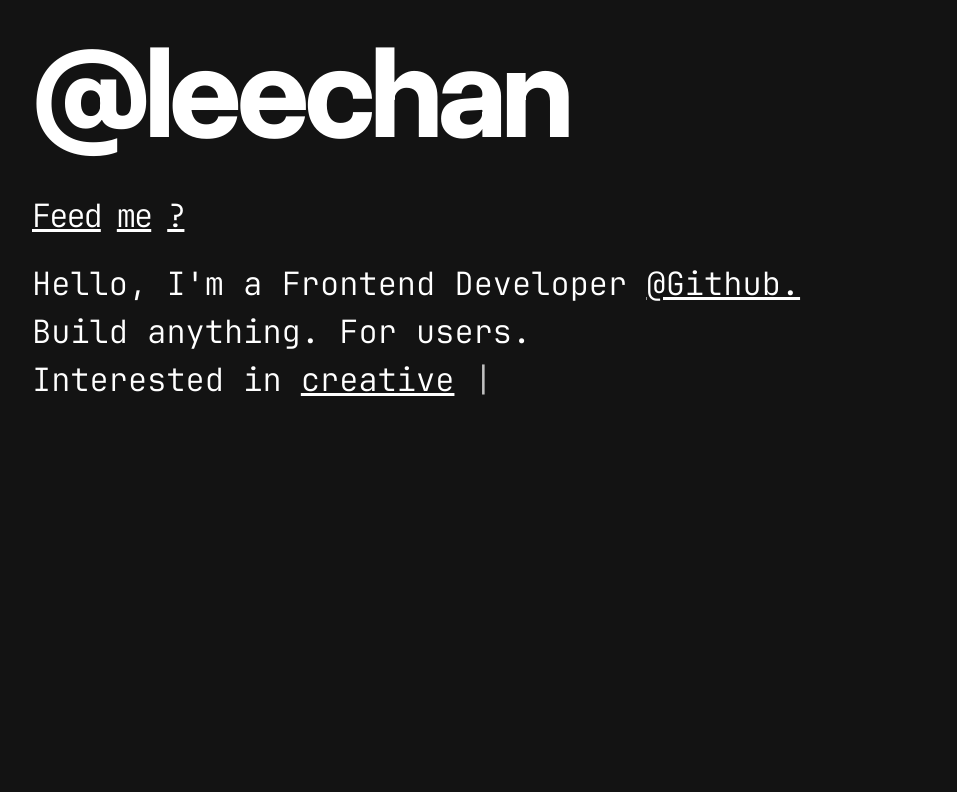
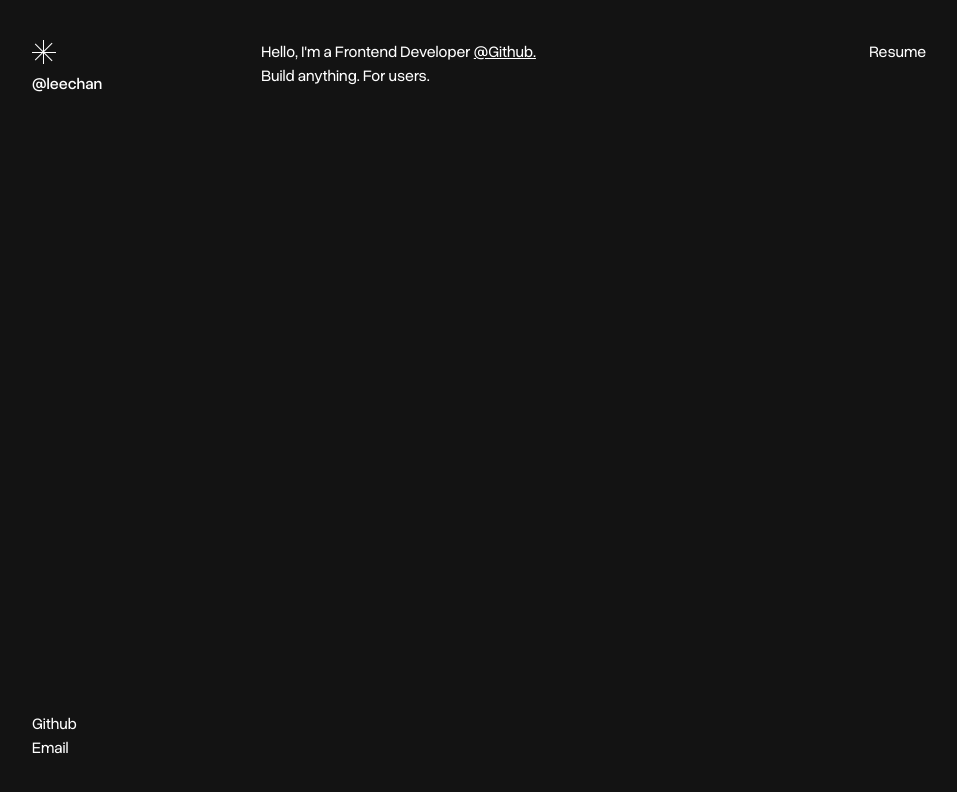
Before and after one commit to dlcks0601/chan-blog, a Next.js app: page / in a window 1280 px wide. Shown: the top 792 px of the page, without its empty margins (0-957 px from the left). Built offline with nearby package versions, Linux system fonts and the light colour scheme.

Commit message:
feat: 홈 페이지를 zerolog 스타일 미니멀 레이아웃으로 재구성

```diff
--- a/src/pages/home/index.ts
+++ b/src/pages/home/index.ts
@@ -1,4 +1 @@
-// FSD v2.1: "Pages First" - Keep more code in pages
-// Large UI blocks and forms that aren't reused should stay in the page slice
-
 export { HomePage } from './ui/HomePage';
--- a/src/pages/home/model/index.ts
+++ /dev/null
@@ -1,6 +0,0 @@
-export type {
-  MenuItem,
-  MenuProps,
-  MenuItemProps,
-  MenuRootProps,
-} from './types';
--- a/src/pages/home/ui/HomePage.tsx
+++ b/src/pages/home/ui/HomePage.tsx
@@ -1,16 +1,33 @@
-// FSD v2.1: Pages First approach - page-specific components stay in the page slice
 import { cn } from '@/shared/lib/utils';
-import { HeroSection, DescriptionSection } from './components';
+import { Logo, SiteNav, SocialLinks, Writer } from '@/shared/ui';
 
 export function HomePage() {
   return (
-    <>
-      <div className={cn('flex flex-col', 'h-full w-full', 'relative z-10')}>
-        <div className={cn('flex flex-col', 'w-full')}>
-          <HeroSection />
-          <DescriptionSection />
+    <main className={cn('h-full', 'flex flex-col justify-between', 'py-10')}>
+      <div
+        className={cn(
+          'grid gap-x-10',
+          'grid-cols-[1fr_4fr] md:grid-cols-[1fr_3fr_2fr]'
+        )}
+      >
+        <div>
+          <Logo />
+          <SiteNav className={cn('flex md:hidden', 'pt-10 text-sm')} />
         </div>
+        <p>
+          <Writer
+            speed={40}
+            highlightWords={['@Github']}
+            links={{ '@Github': 'https://github.com/dlcks0601' }}
+          >
+            {
+              "Hello, I'm a Frontend Developer @Github.\nBuild anything. For users."
+            }
+          </Writer>
+        </p>
+        <SiteNav className={cn('hidden md:flex')} />
       </div>
-    </>
+      <SocialLinks />
+    </main>
   );
 }
--- a/src/pages/home/ui/Menu/Menu.tsx
+++ /dev/null
@@ -1,26 +0,0 @@
-import { MenuRoot } from './MenuRoot';
-import { MenuItem } from './MenuItem';
-import type { MenuProps } from '../../model';
-import { cn } from '@/shared/lib/utils';
-
-function Menu({ items, className, itemClassName }: MenuProps) {
-  return (
-    <MenuRoot className={className}>
-      {items.map(item => (
-        <MenuItem
-          key={item.href}
-          href={item.href}
-          className={cn(itemClassName, item.className)}
-        >
-          {item.label}
-        </MenuItem>
-      ))}
-    </MenuRoot>
-  );
-}
-
-// 컴파운드 컴포넌트 패턴 유지
-Menu.Root = MenuRoot;
-Menu.Item = MenuItem;
-
-export { Menu };
--- a/src/pages/home/ui/Menu/MenuItem.tsx
+++ /dev/null
@@ -1,11 +0,0 @@
-import Link from 'next/link';
-import { cn } from '@/shared/lib/utils';
-import type { MenuItemProps } from '../../model';
-
-export function MenuItem({ href, children, className }: MenuItemProps) {
-  return (
-    <Link href={href} className={cn('underline', className)}>
-      {children}
-    </Link>
-  );
-}
--- a/src/pages/home/ui/Menu/MenuRoot.tsx
+++ /dev/null
@@ -1,18 +0,0 @@
-import { cn } from '@/shared/lib/utils';
-import type { MenuRootProps } from '../../model';
-
-export function MenuRoot({ children, className }: MenuRootProps) {
-  return (
-    <section
-      className={cn(
-        'w-full flex gap-4',
-        'text-[1.5rem] lg:text-[2.5rem]',
-        'font-bold tracking-tighter',
-        'text-white',
-        className
-      )}
-    >
-      {children}
-    </section>
-  );
-}
--- a/src/pages/home/ui/Menu/index.ts
+++ /dev/null
@@ -1,4 +0,0 @@
-export { Menu } from './Menu';
-export { MenuRoot } from './MenuRoot';
-export { MenuItem } from './MenuItem';
-export type { MenuItem as MenuItemType, MenuProps } from '../../model';
--- a/src/pages/home/ui/components/DescriptionSection.tsx
+++ /dev/null
@@ -1,39 +0,0 @@
-import { cn } from '@/shared/lib/utils';
-import { Writer } from '@/shared/ui';
-import { Menu } from '../Menu';
-
-export function DescriptionSection() {
-  return (
-    <div className={cn('flex flex-col')}>
-      <div>
-        <Menu
-          itemClassName='text-[1rem] lg:text-[2rem] font-jetbrains-light'
-          items={[
-            { href: '/feeds', label: 'Feed' },
-            { href: '/me', label: 'me' },
-            { href: '/projects', label: '?' },
-          ]}
-        />
-      </div>
-      <section
-        className={cn(
-          'w-full',
-          'pb-5 pt-5',
-          'text-[1rem] lg:text-[2rem]',
-          'font-jetbrains-light',
-          'text-white'
-        )}
-      >
-        <Writer
-          speed={60}
-          highlightWords={['Creative', 'Interactive', 'Comfortable', '@Github']}
-          links={{ '@Github': 'https://github.com/dlcks0601' }}
-        >
-          {
-            "Hello, I'm a Frontend Developer @Github.\nBuild anything. For users.\nInterested in creative and interactive websites and apps."
-          }
-        </Writer>
-      </section>
-    </div>
-  );
-}
--- a/src/pages/home/ui/components/HeroSection.tsx
+++ /dev/null
@@ -1,17 +0,0 @@
-import { cn } from '@/shared/lib/utils';
-
-export function HeroSection() {
-  return (
-    <div className={cn('flex flex-col')}>
-      <h1
-        className={cn(
-          'text-[5rem] lg:text-[8rem]',
-          'font-bold tracking-tighter',
-          'text-white'
-        )}
-      >
-        @leechan
-      </h1>
-    </div>
-  );
-}
--- a/src/pages/home/ui/components/index.ts
+++ /dev/null
@@ -1,2 +0,0 @@
-export { HeroSection } from './HeroSection';
-export { DescriptionSection } from './DescriptionSection';
```
Also changed, not shown: src/pages/home/model/types.ts (deleted, +0 -28 lines).
